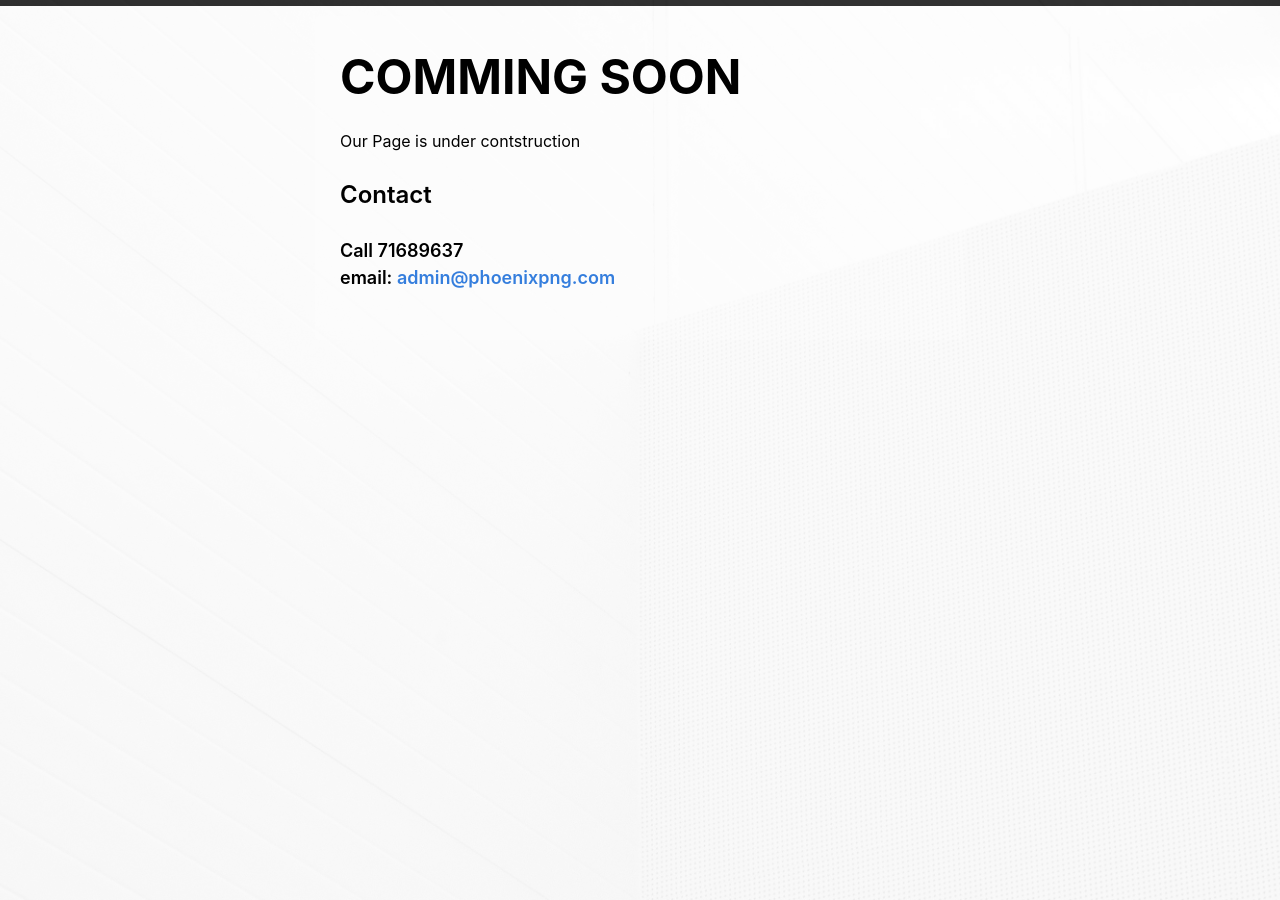
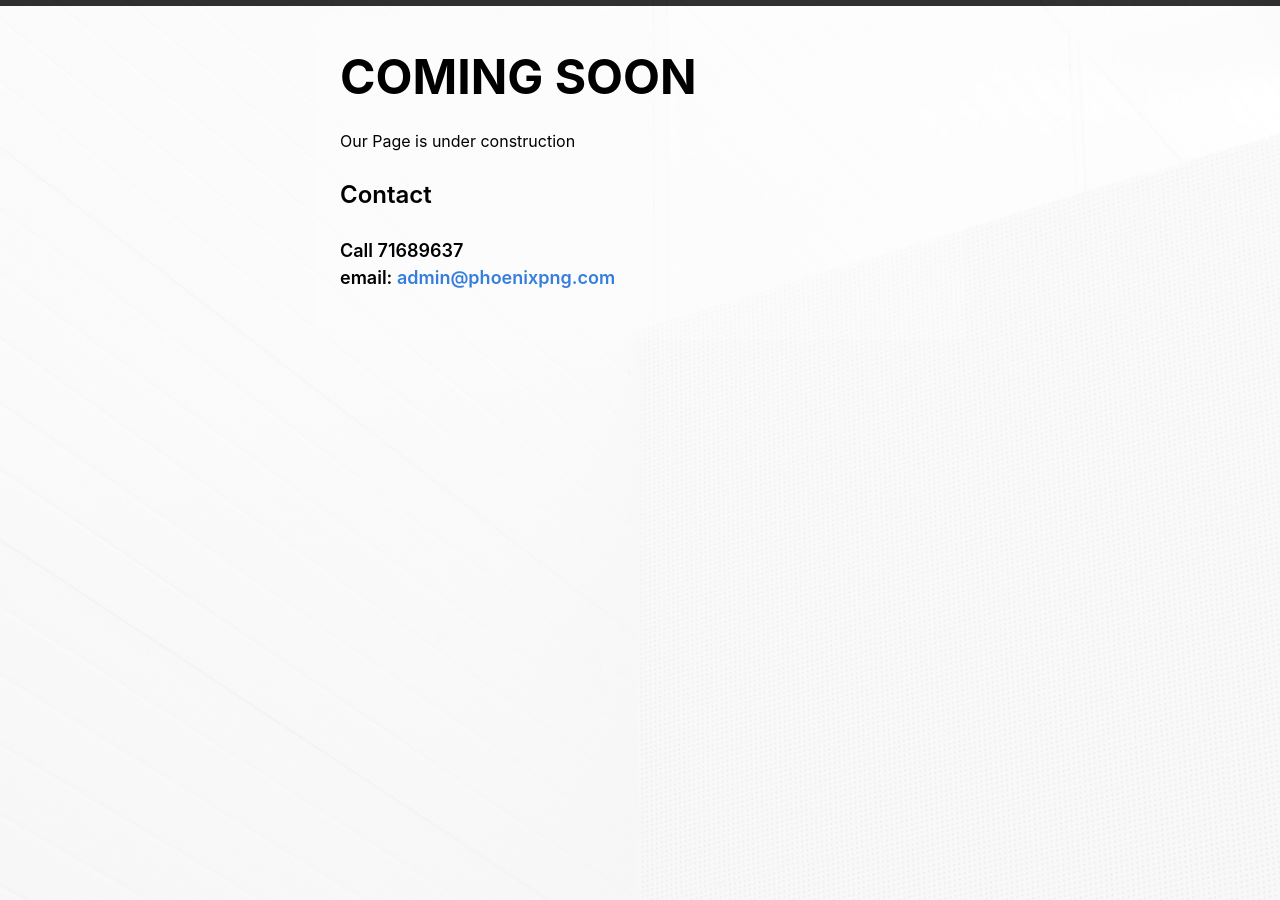
Before and after one commit to noxman14/a1hirecarslanding, a Jekyll site: the page built from index.md, in a window 1280 px wide. Built offline with Jekyll 4.4.1, drawn with Linux system fonts in a browser that asks for light colours.

Commit message:
changes to index

```diff
--- a/index.md
+++ b/index.md
@@ -5,6 +5,6 @@
 layout: default
 ---
 
-# Comming Soon
+# Coming Soon
 
-Our Page is under contstruction
+Our Page is under construction
```
